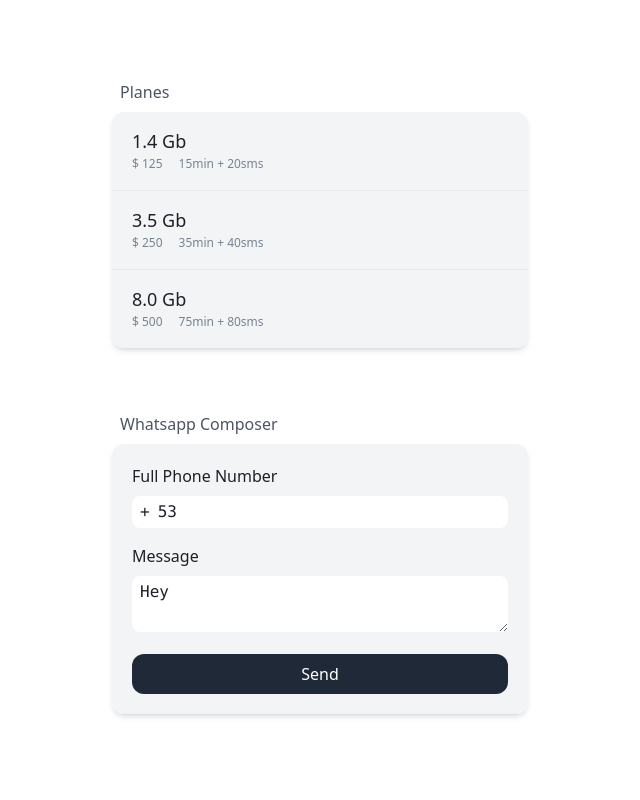
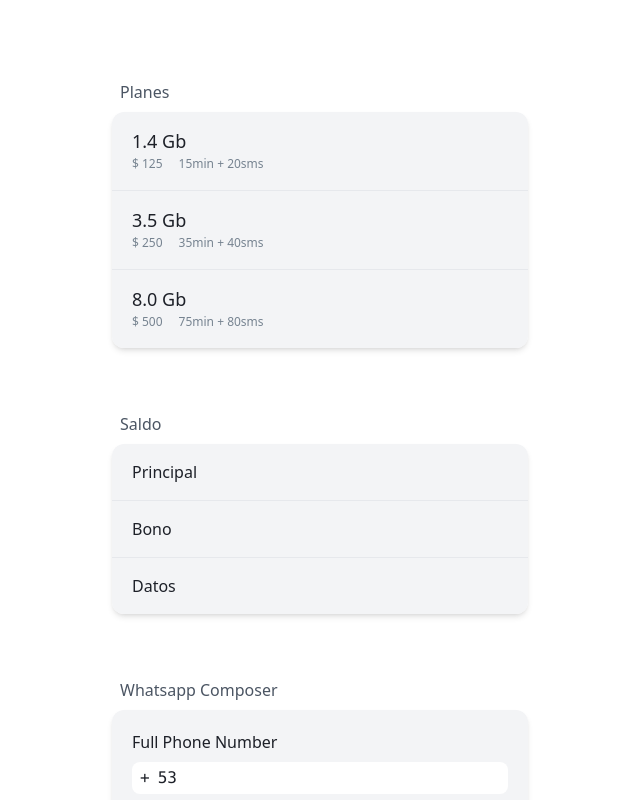
Before and after one commit to daguitosama/cuban-shortcuts, a Nuxt app: page / in a window 1280 px wide. Shown: the top 800 px of the page, without its empty margins (320-960 px from the left). Built offline with nearby package versions, Linux system fonts and the light colour scheme.

Commit message:
feat: refactor section saldo

```diff
--- a/components/section/SectionPlans.vue
+++ b/components/section/SectionPlans.vue
@@ -21,8 +21,6 @@
 </template>
 
 <script setup lang="ts">
-// TODO
-// setup props items types valdiation
 import SectionLinkPlan from "./SectionPlansLink.vue";
 var props = defineProps({
     sectionPlanData: {
--- a/components/section/SectionSimple.vue
+++ b/components/section/SectionSimple.vue
@@ -3,40 +3,31 @@
         <h1
             class="text-light-text-normal dark:text-dark-text-dimmed capitalize ml-2"
         >
-            {{ sectionName }}
+            {{ sectionData.sectionName }}
         </h1>
         <ul class="mt-2 shadow-md rounded-xl">
-            <!-- render simple items -->
-            <div v-if="itemsType == SHORTCUT_TYPES.simple">
-                <li v-for="(item, index) in simpleItems" :key="index">
-                    <SectionLinkSimple
-                        :link="item"
-                        :isHead="index == 0"
-                        :isMiddle="index != 0 && index < simpleItems.length - 1"
-                        :isTail="index == simpleItems.length - 1"
-                    />
-                </li>
-            </div>
+            <li v-for="(item, index) in sectionData.items" :key="index">
+                <SectionLinkSimple
+                    :link="item"
+                    :isHead="index == 0"
+                    :isMiddle="
+                        index != 0 && index < sectionData.items.length - 1
+                    "
+                    :isTail="index == sectionData.items.length - 1"
+                />
+            </li>
         </ul>
     </div>
 </template>
 
 <script setup>
-// TODO
-// setup props items types valdiation
-import { SHORTCUT_TYPES } from "~/db/shortcutsDb";
 import SectionLinkSimple from "./SectionSimpleLink.vue";
 var props = defineProps({
-    sectionName: String,
-    itemsType: {
-        type: String,
-        default: "",
-    },
-
-    simpleItems: {
-        type: Array,
-        default() {
-            return [
+    sectionData: {
+        type: Object,
+        default: () => ({
+            sectionName: "",
+            items: [
                 {
                     type: String, // dbTypes.simple || dbTypes.etecsaPlan
                     group: String, // dbGroups.etecsa || other group
@@ -45,8 +36,8 @@
                     command: String,
                     data: null,
                 },
-            ];
-        },
+            ],
+        }),
     },
 });
 </script>
--- a/pages/index.vue
+++ b/pages/index.vue
@@ -7,11 +7,8 @@
                 <SectionPlans :sectionPlanData="sectionPlanData" />
             </div>
             <div class="mt-16">
-                <!-- <SectionLinksSimple
-                    :sectionName="sectionSimpleShortcuts.sectionName"
-                    :simpleItems="sectionSimpleShortcuts.items"
-                    :itemsType="sectionSimpleShortcuts.itemsType"
-                /> -->
+                <!-- saldo -->
+                <SectionSimple :sectionData="sectionSaldoData" />
             </div>
 
             <div class="mt-16">
@@ -29,16 +26,16 @@
 <script setup>
 import { db, CATEGORIES } from "~/db/shortcutsDb";
 // import ServiceWorkerDriver from "~/components/sw/ServiceWorkerDriver.vue";
-// const sectionPlansShortcuts = {
-//     sectionName: shortCutsDb.categorys.planes,
-//     items: shortCutsDb.shortcuts.slice(-3),
-//     itemsType: shortCutsDb.shortcuts.slice(-1)[0].type,
-// };
 
 const sectionPlanData = {
     sectionName: db.CATEGORIES.planes,
     items: db.getItemsByCategory(db.CATEGORIES.planes),
 };
 
+const sectionSaldoData = {
+    sectionName: db.CATEGORIES.saldo,
+    items: db.getItemsByCategory(db.CATEGORIES.saldo),
+};
+
 // const bankShortcuts = getItemsByType(types.bankShortcut.type_key);
 </script>
```
